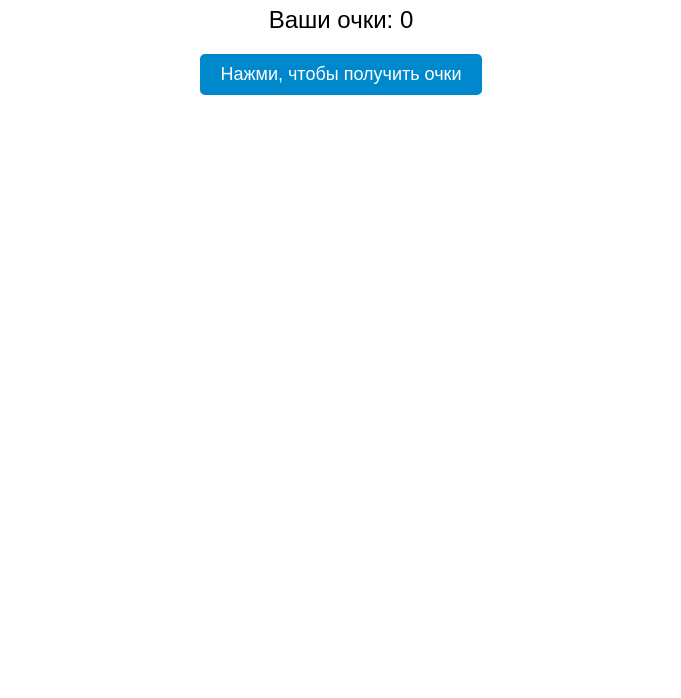
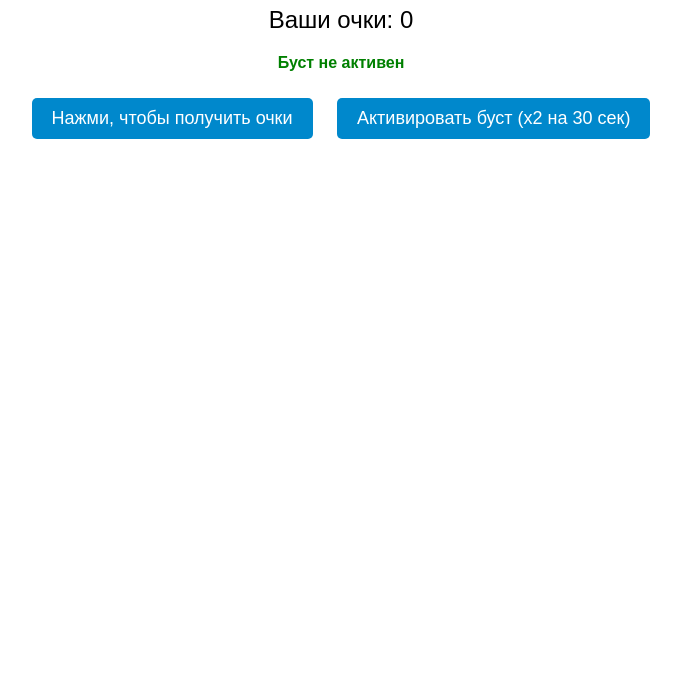
Before and after one commit to whatididitagain/tg-mini-app, a plain HTML site: page index.html in a window 1280 px wide. Shown: the part 102-800 px from the top of the page, without its empty margins (299-980 px from the left). Drawn offline with Linux system fonts and the light colour scheme.

Commit message:
Обновил файл index.html: добавил игровую механику

```diff
--- a/index.html
+++ b/index.html
@@ -22,28 +22,55 @@
       border: none;
       border-radius: 5px;
       cursor: pointer;
+      margin: 10px;
     }
     button:hover {
       background-color: #006699;
+    }
+    #boost-status {
+      color: green;
+      font-weight: bold;
     }
   </style>
 </head>
 <body>
   <h1>Добро пожаловать в игру!</h1>
   <p id="score">Ваши очки: 0</p>
+  <p id="boost-status">Буст не активен</p>
   <button onclick="increaseScore()">Нажми, чтобы получить очки</button>
+  <button onclick="activateBoost()">Активировать буст (x2 на 30 сек)</button>
 
   <script>
     // Telegram Web Apps API
     const tg = window.Telegram?.WebApp;
 
-    // Начальный счёт
+    // Начальный счёт и статус буста
     let score = 0;
+    let boostActive = false;
 
     // Функция для увеличения очков
     function increaseScore() {
-      score++;
+      const multiplier = boostActive ? 2 : 1; // Если буст активен, умножаем на 2
+      score += 1 * multiplier;
       document.getElementById('score').textContent = `Ваши очки: ${score}`;
+    }
+
+    // Функция для активации буста
+    function activateBoost() {
+      if (boostActive) {
+        alert("Буст уже активирован!");
+        return;
+      }
+      boostActive = true;
+      document.getElementById('boost-status').textContent = "Буст активен (x2 на 30 секунд)";
+      alert("Буст активирован! Очки удваиваются на 30 секунд.");
+
+      // Таймер для деактивации буста
+      setTimeout(() => {
+        boostActive = false;
+        document.getElementById('boost-status').textContent = "Буст не активен";
+        alert("Буст закончился.");
+      }, 30000); // Буст длится 30 секунд
     }
 
     // Раскрыть приложение на весь экран
```
